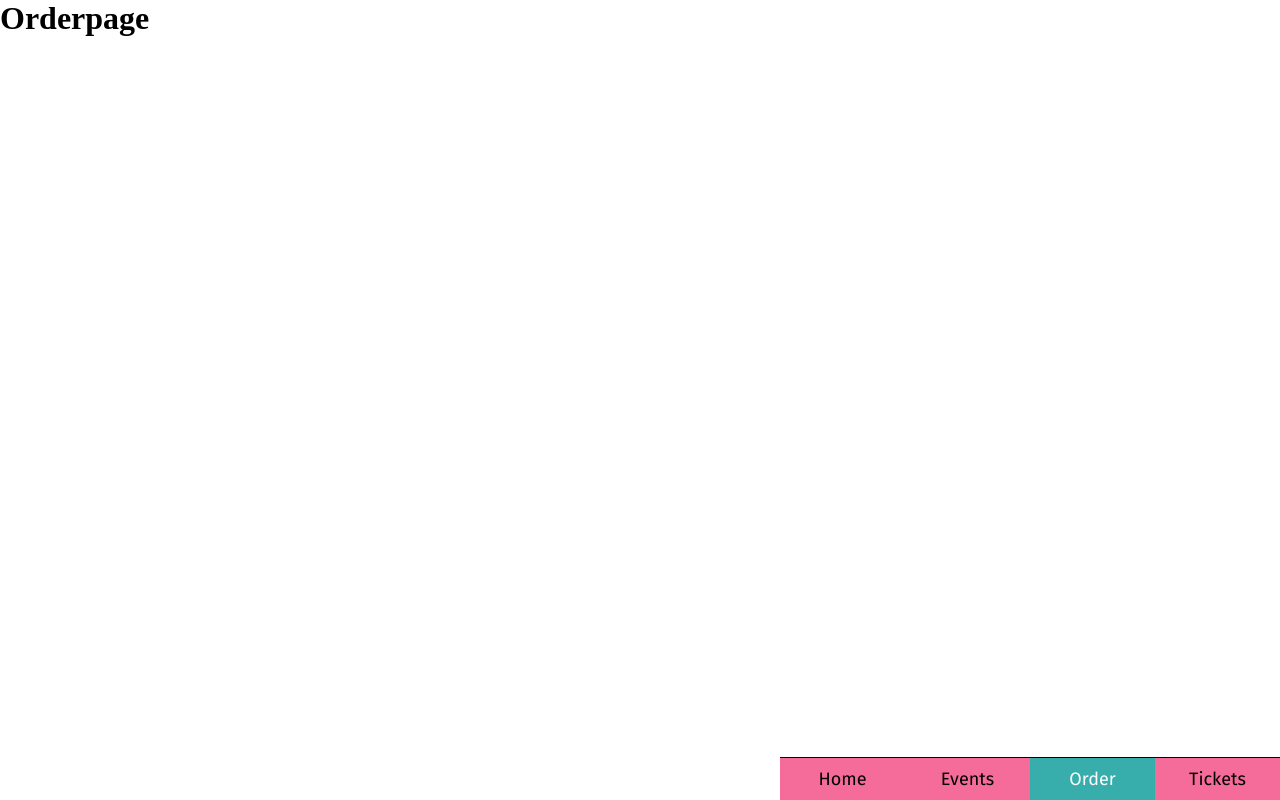
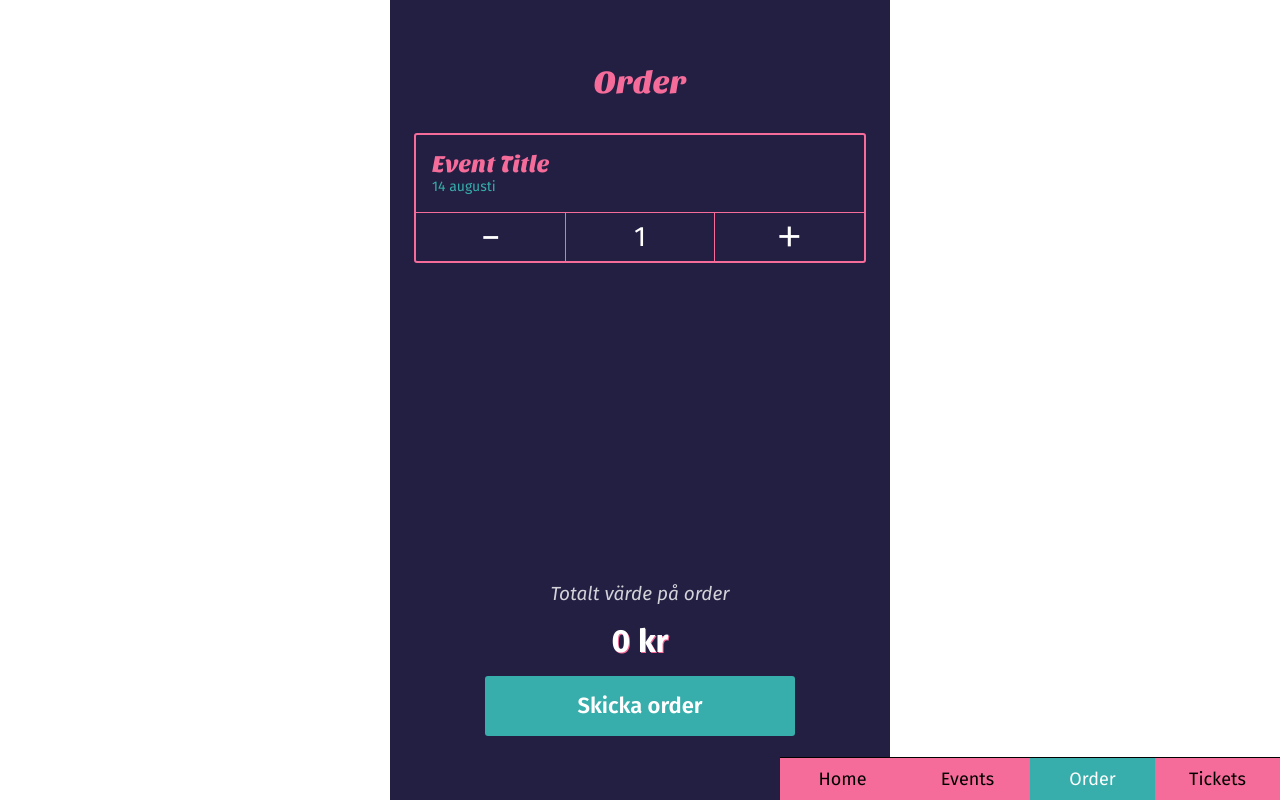
Before and after one commit to IdaWalther/event-app, a React (Vite) app: page /order in a window 1280 px wide. Built offline with nearby package versions, Linux system fonts and the light colour scheme.

Commit message:
Added layout for the order page

```diff
--- /dev/null
+++ b/src/components/addevent/Addevent.jsx
@@ -0,0 +1,23 @@
+import './addevent.css'
+
+function Addevent() {
+    return (
+        <article className="addEventBox">
+            <section className="addEventInfo">
+                <h2 className="addEventTitle">Event Title</h2>
+                <p className="addEventDate">14 augusti</p>
+            </section>
+            <section className="buttonSubtractContainer">
+                <button className="buttonSubtract">-</button>
+            </section>
+            <section className="addEventInfoTicketContainer">
+                <p className="ticketCounter">1</p>
+            </section>
+            <section className="buttonAddContainer">
+                <button className="buttonAdd">+</button>
+            </section>
+        </article>
+    )
+}
+
+export default Addevent
--- /dev/null
+++ b/src/components/addevent/addevent.css
@@ -0,0 +1,81 @@
+.addEventBox {
+    border: var(--pinkColor) 2px solid;
+    margin: auto;
+    border-radius: 3px;
+    height: 130px;
+    display: grid;
+    grid-template-columns: 1fr 1fr 1fr;
+    grid-template-rows: 1fr 1fr;
+    margin: 0 1.5rem 1.5rem;
+}
+
+.addEventInfo {
+    grid-area: 1/1/1/4;
+    border-bottom: 1px solid var(--pinkColor);
+    text-align: left;
+    padding: 1rem;
+}
+.addEventTitle {
+    font-size: 24px;
+    font-family: 'Sansita One', sans-serif;
+    font-weight: 400;
+    line-height: 27.96px;
+    color: var(--pinkColor);
+}
+
+.addEventDate {
+    font-family: 'Fira Sans', sans-serif;
+    font-size: 14px;
+    font-weight: 400;
+    line-height: 16.8px;
+    color: var(--greenColor);
+}
+
+.addEventInfoTicketContainer {
+    grid-area: 2/2/3/3;
+    text-align: center;
+    display: flex;
+    justify-content: center;
+    align-items: center;
+    border-right: var(--pinkColor) 1px solid;
+    border-left: var(--pinkColor) 1px solid;
+    font-size: 28px;
+    font-family: 'Fira Sans', sans-serif;
+    line-height: 33.4px;
+    color: #ffffff;
+    font-weight: 400;
+}
+
+.buttonAddContainer {
+    grid-area: 2/3/3/4;
+    text-align: center;
+    display: flex;
+    justify-content: center;
+    align-items: center;
+}
+
+.buttonSubtractContainer {
+    grid-area: 2/1/3/2;
+    text-align: center;
+    display: flex;
+    justify-content: center;
+    align-items: center;
+}
+
+.buttonSubtract, .buttonAdd {
+    flex: 1;
+    background-color: transparent;
+    border: none;
+    color: #ffffff;
+    font-family: 'Fira Sans', sans-serif;
+    font-size: 56px;
+    line-height: 26.4px;
+    text-align: center;
+    font-weight: 300;
+    border: none;
+    border-radius: 3px;
+    cursor: pointer;
+    margin: 0 1rem;
+    min-width: 100%;
+    height: 100%;
+}
--- a/src/pages/eventinfopage/Eventinfopage.jsx
+++ b/src/pages/eventinfopage/Eventinfopage.jsx
@@ -2,7 +2,7 @@ import './eventinfopage.css'
 
 function Eventinfopage() {
   return (
-    <article className="eventInfoPage">
+    <section className="eventInfoPage">
       <section className="topSection">
         <h1 className="eventInfoPageTitle">Event</h1>
         <p className="paragraphScoreTickets">You are about to score some tickets to</p>
@@ -33,7 +33,7 @@ function Eventinfopage() {
       <section className="bottomSection">
         <button className="buttonBuyTickets">Buy Tickets</button>
       </section>
-    </article>
+    </section>
   )
 }
 
--- a/src/pages/eventinfopage/eventinfopage.css
+++ b/src/pages/eventinfopage/eventinfopage.css
@@ -15,6 +15,7 @@
     font-family: 'Sansita One', sans-serif;
     line-height: 37.28px;
     margin: 4rem 0 2rem 0;
+    font-weight: 400;
 }
 
 .paragraphScoreTickets {
@@ -46,6 +47,7 @@
     line-height: 22.8px;
     font-weight: 500;
     text-align: center;
+
 }
 
 .eventInfoPageEventInfoLocation {
--- a/src/pages/eventpage/Eventpage.jsx
+++ b/src/pages/eventpage/Eventpage.jsx
@@ -4,11 +4,11 @@ import './eventpage.css';
 
 function Eventpage() {
     return (
-        <div className="eventpage">
+        <section className="eventpage">
             <h1 className="eventpageHeader">Events</h1>
             <Searchbar />
             <Eventbox />
-        </div>
+        </section>
     )
 }
 
--- a/src/pages/eventpage/eventpage.css
+++ b/src/pages/eventpage/eventpage.css
@@ -16,4 +16,5 @@
     font-family: 'Sansita One', sans-serif;
     line-height: 37.28px;
     margin: 4rem 0 2rem 0;
+    font-weight: 400;
 }
--- a/src/pages/frontpage/Frontpage.jsx
+++ b/src/pages/frontpage/Frontpage.jsx
@@ -3,11 +3,11 @@ import './frontpage.css'
 
 function Frontpage() {
     return (
-        <div className="frontPage">
+        <section className="frontPage">
             <img className="frontPageLogo" src={logo} alt="logo" />
             <h1 className="frontpageHeader">Where It's @</h1>
             <p className="frontpageParagraph">Ticketing made easy</p>
-        </div>
+        </section>
     )
 }
 
--- a/src/pages/orderpage/Orderpage.jsx
+++ b/src/pages/orderpage/Orderpage.jsx
@@ -1,8 +1,17 @@
+import Addevent from '../../components/addevent/Addevent'
+import './orderpage.css'
+
 function Orderpage() {
     return (
-        <div>
-            <h1>Orderpage</h1>
-        </div>
+        <section className="orderpage">
+            <h1 className="orderpageHeader">Order</h1>
+            <Addevent />
+            <section className="placeOrderContainer">
+                <p className="orderpageTotal">Totalt värde på order</p>
+                <h2 className="orderpageTotalPrice">0 kr</h2>
+                <button className="orderpageButton">Skicka order</button>
+            </section>
+        </section>
     )
 }
 
--- a/src/pages/orderpage/orderpage.css
+++ b/src/pages/orderpage/orderpage.css
@@ -0,0 +1,59 @@
+.orderpage {
+    text-align: center;
+    max-width: 500px;
+    margin: 0 auto;
+    background-color: var(--purpleColor);
+    min-height: 100vh;
+    padding-bottom: 4rem;
+    display: flex;
+    flex-direction: column;
+}
+
+.orderpageHeader {
+    color: var(--pinkColor);
+    text-align: center;
+    font-size: 32px;
+    font-family: 'Sansita One', sans-serif;
+    line-height: 37.28px;
+    padding: 4rem 0 2rem 0;
+    font-weight: 400;
+}
+
+.placeOrderContainer {
+    margin-top: auto;
+}
+
+.orderpageTotal {
+    font-family: 'Fira Sans', sans-serif;
+    font-size: 19px;
+    font-weight: 400;
+    font-style: italic;
+    line-height: 22.8px;
+    color: rgba(255, 255, 255, 0.8);
+    text-align: center;
+}
+.orderpageTotalPrice {
+    font-family: 'Fira Sans', sans-serif;
+    font-weight: 700;
+    font-size: 32px;
+    line-height: 38.4px;
+    text-align: center;
+    color: #ffffff;
+    text-shadow: 1px 1px var(--pinkColor);
+    padding: 1rem;
+}
+
+.orderpageButton {
+    width: 310px;
+    height: 60px;
+    border-radius: 3px;
+    background-color: var(--greenColor);
+    color: #ffffff;
+    border: none;
+    cursor: pointer;
+    font-family: 'Fira Sans', sans-serif;
+    font-weight: 600;
+    font-size: 22px;
+    line-height: 26.4px;
+    text-align: center;
+}
```
